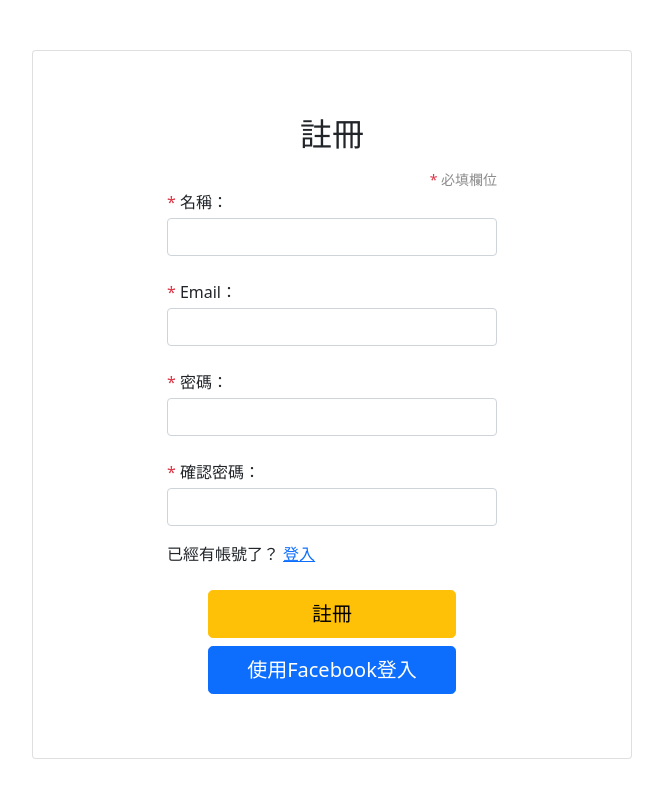
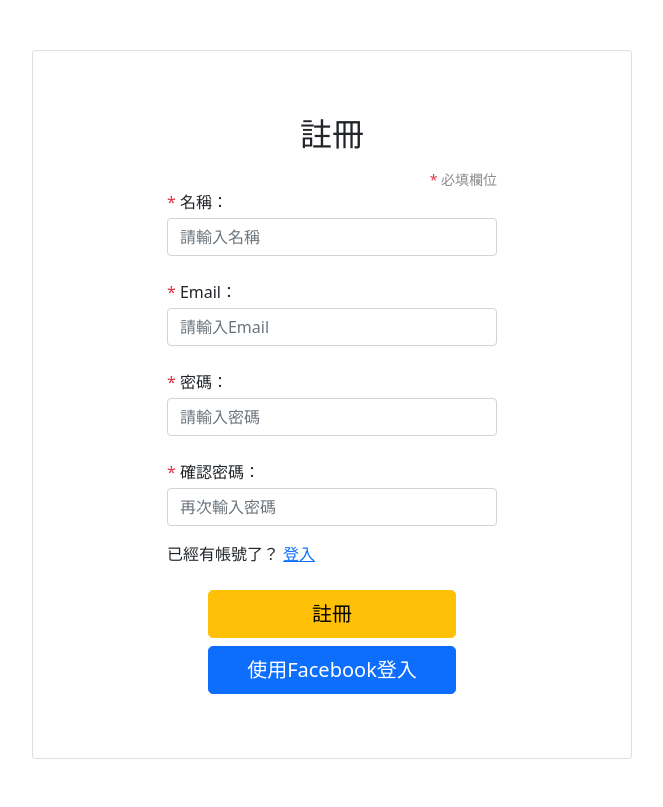
Before and after one commit to AngelaC123/expense-tracker, a Node server app: page /user/register in a window 1280 px wide. Shown: the part 58-865 px from the top of the page, without its empty margins (308-971 px from the left). Run offline with Node 20, Linux system fonts and the light colour scheme; some libraries are stand-ins or nearby versions.

Commit message:
Add placeholder text

```diff
--- a/views/login.hbs
+++ b/views/login.hbs
@@ -16,13 +16,15 @@
           <span class="text-danger">*</span>
           Email：
         </label>
-        <input type="email" class="form-control mb-4" id="email" name="email" value="{{email}}" required>
+        <input type="email" class="form-control mb-4" id="email" name="email" value="{{email}}" placeholder="請輸入Email"
+          required>
 
         <label for="password" class="form-label text-end px-0 mb-1">
           <span class="text-danger">*</span>
           密碼：
         </label>
-        <input type="password" class="form-control mb-3" id="password" name="password" value="{{password}}" required>
+        <input type="password" class="form-control mb-3" id="password" name="password" value="{{password}}"
+          placeholder="請輸入密碼" required>
 
         <span>還沒註冊帳號？</span>
         <a href="/user/register">註冊</a>
--- a/views/register.hbs
+++ b/views/register.hbs
@@ -16,25 +16,28 @@
           <span class="text-danger">*</span>
           名稱：
         </label>
-        <input type="text" class="form-control mb-4" id="name" name="name" value="{{name}}" required>
+        <input type="text" class="form-control mb-4" id="name" name="name" value="{{name}}" placeholder="請輸入名稱"
+          required>
 
         <label for="email" class="form-label text-end px-0 mb-1">
           <span class="text-danger">*</span>
           Email：
         </label>
-        <input type="email" class="form-control mb-4" id="email" name="email" value="{{email}}" required>
+        <input type="email" class="form-control mb-4" id="email" name="email" value="{{email}}" placeholder="請輸入Email"
+          required>
 
         <label for="password" class="form-label text-end px-0 mb-1">
           <span class="text-danger">*</span>
           密碼：
         </label>
-        <input type="password" class="form-control mb-4" id="password" name="password" value="{{password}}" required>
+        <input type="password" class="form-control mb-4" id="password" name="password" value="{{password}}"
+          placeholder="請輸入密碼" required>
 
         <label for="confirmPassword" class="form-label text-end px-0 mb-1"><span class="text-danger">*</span>
           確認密碼：
         </label>
         <input type="password" class="form-control mb-3" id="confirmPassword" name="confirmPassword"
-          value="{{confirmPassword}}" required>
+          value="{{confirmPassword}}" placeholder="再次輸入密碼" required>
 
         <span>已經有帳號了？</span>
         <a href="/user/login">登入</a>
```
